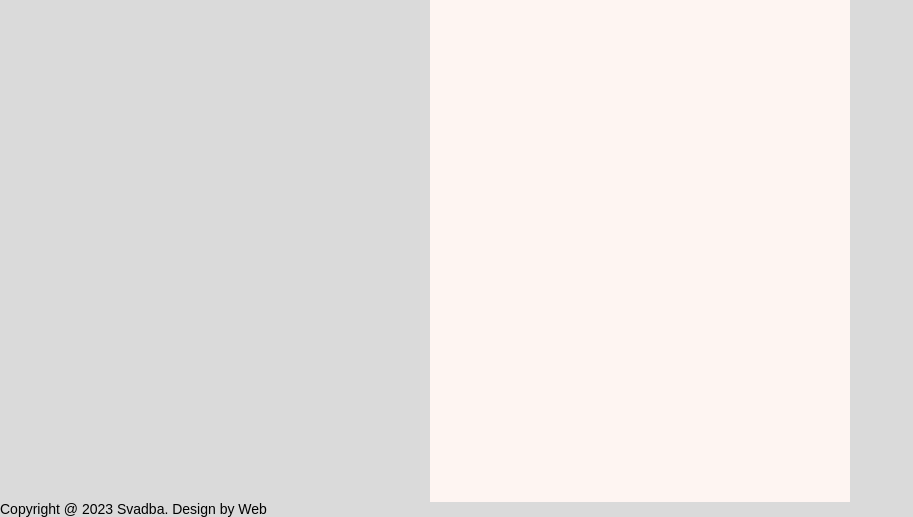
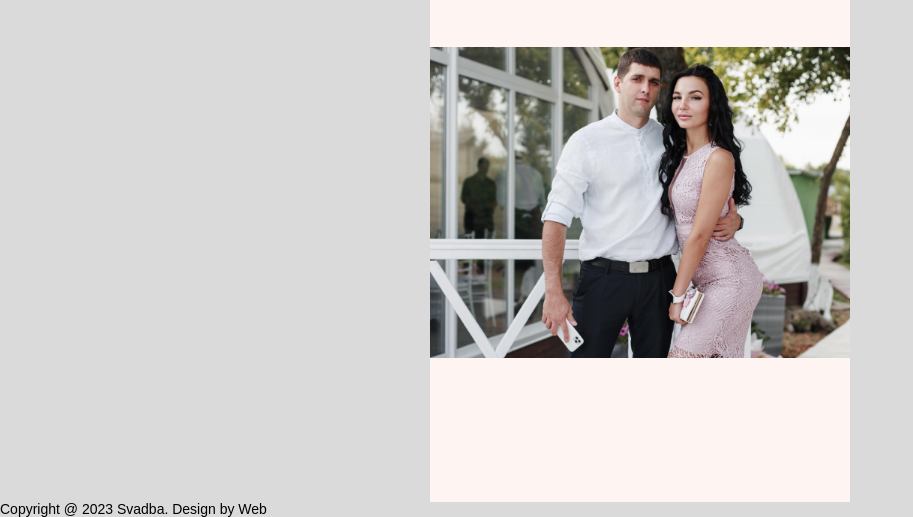
Before and after one commit to burdin777/burdin777.priglos.github.io, a plain HTML site: page src/index.html in a window 1280 px wide. Shown: the part 343-860 px from the top of the page, without its empty margins (0-913 px from the left). Drawn offline with Linux system fonts and the light colour scheme.

Commit message:
Add files via upload

```diff
--- a/src/css/style.css
+++ b/src/css/style.css
@@ -86,7 +86,10 @@ nav {
     font-size: 45px;
     text-align: center;
 }
-
+.fotoWi {
+    width: 100%;
+    padding-top: 50px;
+}
 @font-face {
     font-family: bethoveen;
     src: url(../fonts/bethoveen.ttf);
--- a/src/index.html
+++ b/src/index.html
@@ -52,6 +52,8 @@
                 </div>
                 <h4>Приглашение на свадьбу</h4>
 
+                <img class="fotoWi" src="../src/img/foto.jpg" alt="foto">
+
         </section>
         </div>
 
```
Also changed, not shown: src/img/foto.jpg (added).
